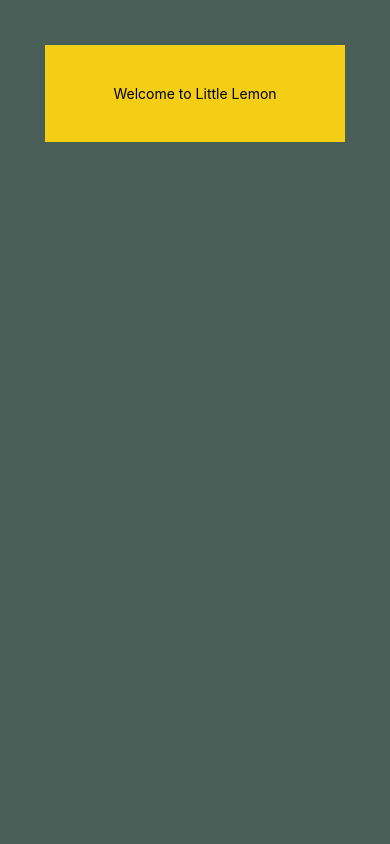
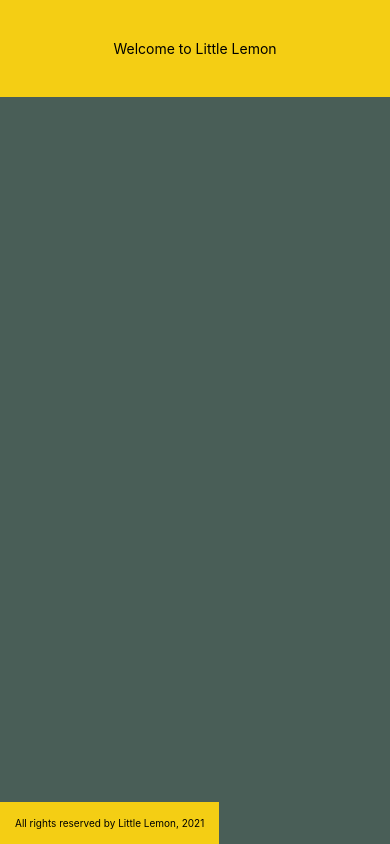
Before and after one commit to lougoncharenko/little-lemon-app, a React Native app: screen / in a window 390 px wide. Built offline with nearby package versions, Linux system fonts and the light colour scheme.

Commit message:
added a content section

```diff
--- a/App.js
+++ b/App.js
@@ -2,11 +2,15 @@ import { StatusBar } from 'expo-status-bar';
 import { StyleSheet, Text, View } from 'react-native';
 //components
 import Header from './components/Header';
+import Footer from './components/Footer';
 
 export default function App() {
   return (
     <View style={styles.container}>
-      <Header />
+     <View style={styles.content}>
+       <Header />
+      </View>
+      <Footer />
       <StatusBar style="auto" />
     </View>
   );
@@ -16,6 +20,8 @@ const styles = StyleSheet.create({
   container: {
     flex: 1,
     backgroundColor: '#495E57',
-    padding: 45,
+  },
+  content: {
+    flex: 1
   },
 });
```
